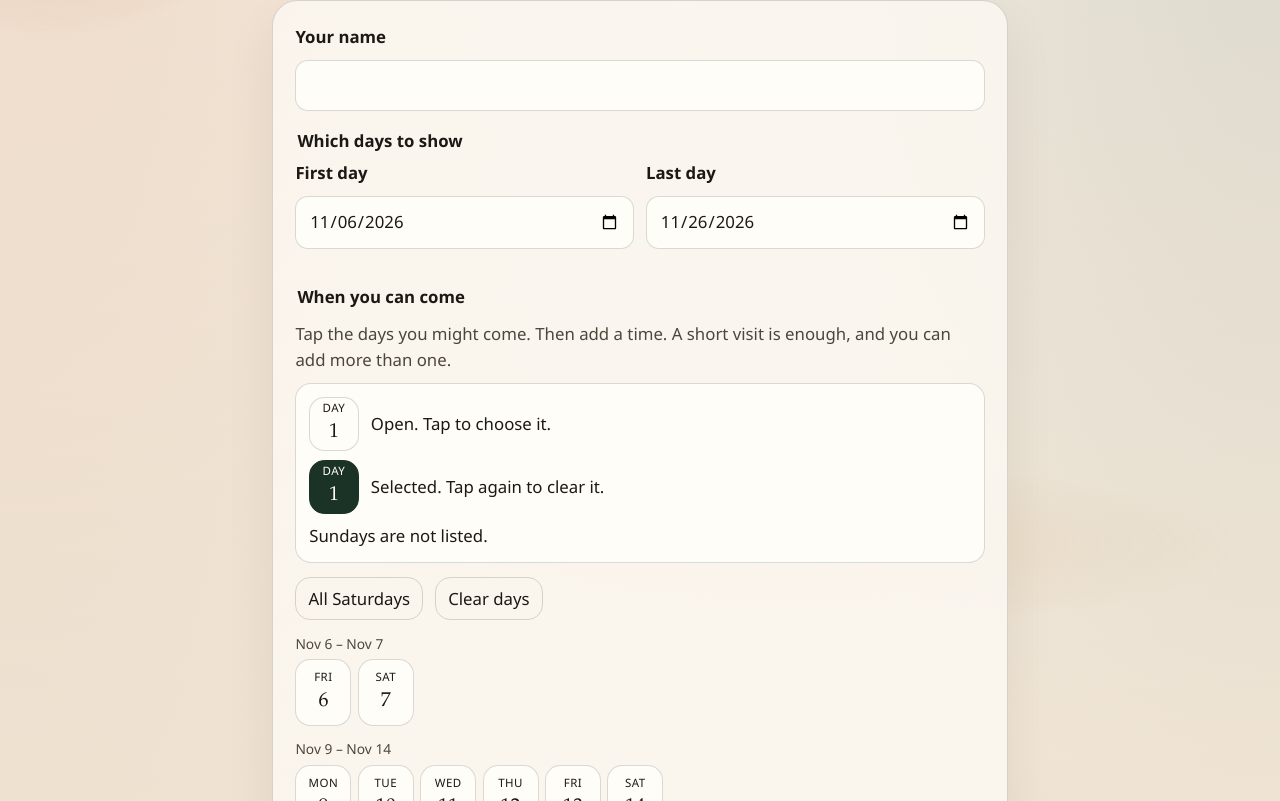
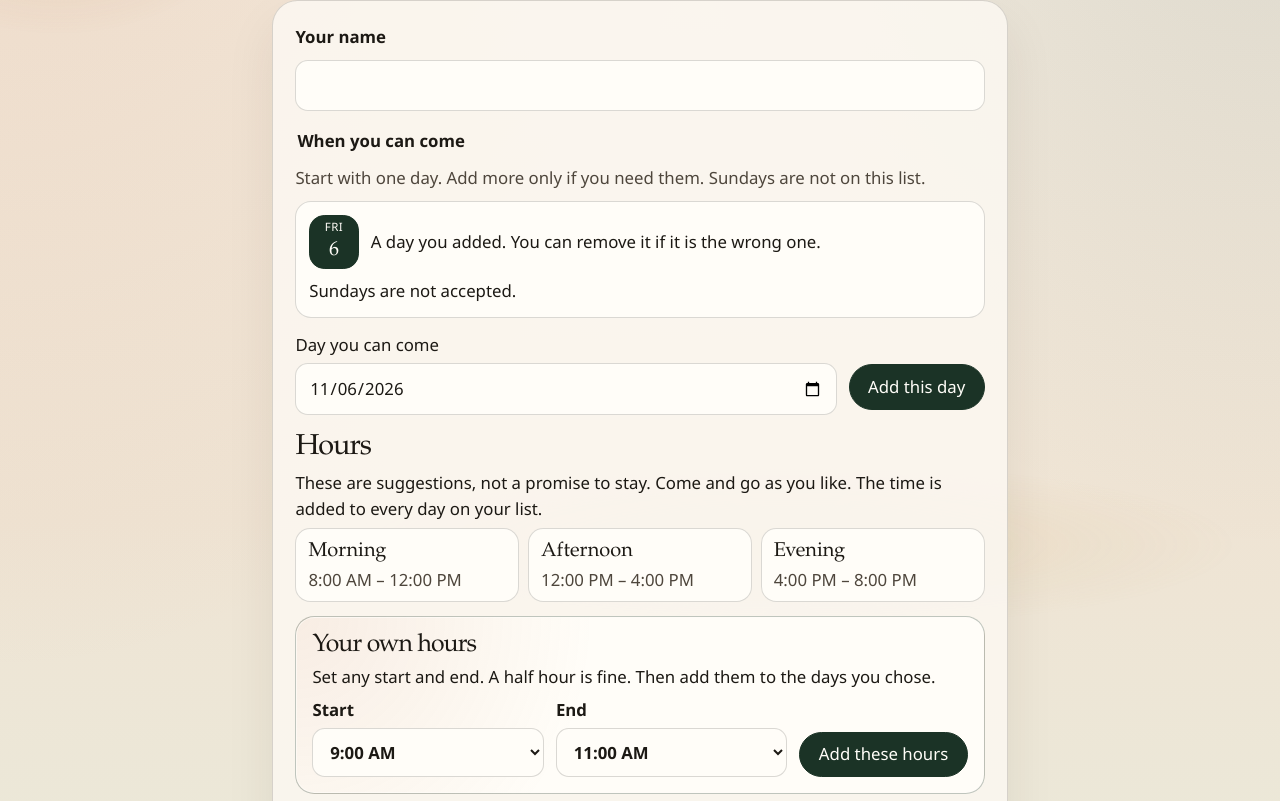
Before and after one commit to matiyasmetek18-sketch/project_grace, a React (Vite) app: page / in a window 1280 px wide. Shown: the part 259-1060 px from the top of the page. Built offline with nearby package versions, Linux system fonts and the light colour scheme.

Commit message:
Let people add days one at a time.
The availability page asks for one day, then another, and refuses a blank day, a Sunday, or a day already on the list.

Co-authored-by: matiyasmetek18-sketch <matiyasmetek18-sketch@users.noreply.github.com>

```diff
--- a/src/lib/time.ts
+++ b/src/lib/time.ts
@@ -48,6 +48,14 @@ export function formatISODate(date: Date): string {
 export function isISODate(value: string): boolean {
   if (!/^\d{4}-\d{2}-\d{2}$/.test(value)) return false;
   return formatISODate(parseISODate(value)) === value;
+}
+
+/** Why a single chosen day cannot be added, or null when it can. */
+export function dayChoiceMessage(date: string, existing: string[]): string | null {
+  if (!isISODate(date)) return "Choose a day.";
+  if (parseISODate(date).getDay() === 0) return "Sundays are not on this list. Choose another day.";
+  if (existing.includes(date)) return "That day is already on your list.";
+  return null;
 }
 
 /** Null when the last day is the first day or later. */
--- a/src/pages/AvailabilityPage.tsx
+++ b/src/pages/AvailabilityPage.tsx
@@ -3,20 +3,16 @@ import type { TimeRange } from "../types";
 import { loadEntries, saveEntries, type AvailabilityEntry } from "../lib/availabilityStore";
 import { uid } from "../lib/id";
 import {
-  dayOrderMessage,
-  eachGatheringDate,
+  dayChoiceMessage,
   formatDayNum,
   formatFullDate,
-  formatMonthDay,
+  formatISODate,
   formatRange,
   formatTime,
   formatWeekdayShort,
-  groupWeeks,
   halfHours,
-  isISODate,
   mergeRanges,
   minutes,
-  weekdayIndex,
 } from "../lib/time";
 import { useDocumentTitle } from "../useDocumentTitle";
 
@@ -29,31 +25,30 @@ const PRESETS = [
   { id: "evening", label: "Evening", start: "16:00", end: "20:00" },
 ];
 
-function initialWindow(): { start: string; end: string } {
-  const today = new Date();
-  const start = new Date(today.getFullYear(), today.getMonth(), today.getDate());
-  if (start.getDay() === 0) start.setDate(start.getDate() + 1);
-  const end = new Date(start);
-  end.setDate(end.getDate() + 20);
-  if (end.getDay() === 0) end.setDate(end.getDate() - 1);
-  const toIso = (date: Date) =>
-    `${date.getFullYear()}-${String(date.getMonth() + 1).padStart(2, "0")}-${String(date.getDate()).padStart(2, "0")}`;
-  return { start: toIso(start), end: toIso(end) };
+function nextOpenDay(today = new Date()): string {
+  const date = new Date(today.getFullYear(), today.getMonth(), today.getDate());
+  if (date.getDay() === 0) date.setDate(date.getDate() + 1);
+  return formatISODate(date);
+}
+
+function copyHoursOnto(date: string, ranges: TimeRange[]): TimeRange[] {
+  const pairs = new Map<string, { start: string; end: string }>();
+  for (const range of ranges) pairs.set(`${range.start}-${range.end}`, { start: range.start, end: range.end });
+  const added = [...pairs.values()].map((pair) => ({ date, ...pair }));
+  return mergeRanges([...ranges, ...added]);
 }
 
 export function AvailabilityPage() {
   useDocumentTitle("Grace — when you can come");
-  const window0 = useMemo(() => initialWindow(), []);
+  const suggested = useMemo(() => nextOpenDay(), []);
   const [entries, setEntries] = useState<AvailabilityEntry[]>(() => loadEntries());
   const [saveError, setSaveError] = useState(false);
   const [name, setName] = useState("");
   const [note, setNote] = useState("");
-  const [first, setFirst] = useState(window0.start);
-  const [last, setLast] = useState(window0.end);
-  const [firstDraft, setFirstDraft] = useState(window0.start);
-  const [lastDraft, setLastDraft] = useState(window0.end);
-  const [orderError, setOrderError] = useState<string | null>(null);
-  const [selected, setSelected] = useState<Set<string>>(() => new Set());
+  const [days, setDays] = useState<string[]>([]);
+  const [dayDraft, setDayDraft] = useState(suggested);
+  const [extraDraft, setExtraDraft] = useState("");
+  const [dayError, setDayError] = useState("");
   const [ranges, setRanges] = useState<TimeRange[]>([]);
   const [customStart, setCustomStart] = useState("09:00");
   const [customEnd, setCustomEnd] = useState("11:00");
@@ -62,98 +57,61 @@ export function AvailabilityPage() {
   const [thanks, setThanks] = useState("");
   const errorRef = useRef<HTMLParagraphElement>(null);
 
-  const dates = useMemo(() => eachGatheringDate(first, last), [first, last]);
-  const weeks = useMemo(() => groupWeeks(dates), [dates]);
   const startOptions = useMemo(() => halfHours(DAY_START, "20:30"), []);
   const endOptions = useMemo(() => halfHours("07:30", DAY_END), []);
   const timeError = minutes(customEnd) <= minutes(customStart);
+  const orderedDays = [...days].sort();
 
-  function applyFirst(value: string) {
-    setFirstDraft(value);
-    const message = dayOrderMessage(value, lastDraft);
-    if (message && isISODate(value) && isISODate(lastDraft) && value > lastDraft) {
-      setOrderError(message);
+  function addDay(value: string) {
+    const message = dayChoiceMessage(value, days);
+    if (message) {
+      setDayError(message);
       return;
     }
-    if (!isISODate(value)) {
-      setOrderError("Choose a real first day.");
-      return;
-    }
-    setOrderError(null);
-    setFirst(value);
-    setSelected(new Set());
+    setDays((current) => [...current, value]);
+    setRanges((current) => copyHoursOnto(value, current));
+    setDayError("");
+    setHint("");
+    setFormError("");
+    setExtraDraft("");
   }
 
-  function applyLast(value: string) {
-    setLastDraft(value);
-    const message = dayOrderMessage(firstDraft, value);
-    if (message) {
-      setOrderError(message);
-      return;
-    }
-    setOrderError(null);
-    setLast(value);
-    setSelected(new Set());
-  }
-
-  function toggleDay(date: string) {
-    setHint("");
-    setSelected((current) => {
-      const next = new Set(current);
-      if (next.has(date)) next.delete(date);
-      else next.add(date);
-      return next;
-    });
-  }
-
-  function toggleSaturdays() {
-    const saturdays = dates.filter((date) => weekdayIndex(date) === 6);
-    setSelected((current) => {
-      const next = new Set(current);
-      const allOn = saturdays.length > 0 && saturdays.every((date) => next.has(date));
-      for (const date of saturdays) {
-        if (allOn) next.delete(date);
-        else next.add(date);
-      }
-      return next;
-    });
+  function removeDay(date: string) {
+    setDays((current) => current.filter((item) => item !== date));
+    setRanges((current) => current.filter((range) => range.date !== date));
+    setDayError("");
   }
 
   function addHours(start: string, end: string) {
-    if (selected.size === 0) {
-      setHint("Choose at least one day first.");
+    if (days.length === 0) {
+      setHint("Add a day you can come first.");
       return;
     }
     if (minutes(end) <= minutes(start)) {
       setHint("The end needs to be later than the start.");
       return;
     }
-    const added = [...selected].map((date) => ({ date, start, end }));
+    const added = days.map((date) => ({ date, start, end }));
     setRanges((current) => mergeRanges([...current, ...added]));
-    setSelected(new Set());
     setHint("");
     setFormError("");
   }
 
   function submit(event: FormEvent<HTMLFormElement>) {
     event.preventDefault();
-    if (orderError) {
-      setFormError(orderError);
-      errorRef.current?.focus();
-      return;
-    }
     if (!name.trim()) {
       setFormError("Add your name so people know who can come.");
       errorRef.current?.focus();
       return;
     }
-    if (selected.size > 0) {
-      setFormError("Those highlighted days are not added yet. Choose a time, or clear the days.");
+    if (days.length === 0) {
+      setFormError("Add the day you can come.");
       errorRef.current?.focus();
       return;
     }
-    if (ranges.length === 0) {
-      setFormError("Add at least one day and a time. It can be as short as you like.");
+    const missing = days.filter((date) => !ranges.some((range) => range.date === date));
+    if (missing.length > 0) {
+      setFormError("Add a time for each day. It can be as short as you like.");
       errorRef.current?.focus();
       return;
     }
@@ -161,7 +119,7 @@ export function AvailabilityPage() {
       id: uid("person"),
       name: name.trim().slice(0, 60),
       note: note.trim().slice(0, 240),
-      ranges,
+      ranges: mergeRanges(ranges),
       createdAt: new Date().toISOString(),
     };
     const next = [entry, ...entries];
@@ -170,7 +128,10 @@ export function AvailabilityPage() {
     setThanks(entry.name);
     setName("");
     setNote("");
+    setDays([]);
     setRanges([]);
+    setDayDraft(suggested);
+    setExtraDraft("");
     setFormError("");
   }
 
@@ -215,102 +176,94 @@ export function AvailabilityPage() {
         </div>
 
         <fieldset className="field">
-          <legend>Which days to show</legend>
-          <div className="split">
-            <div className="field">
-              <label htmlFor="first-day">First day</label>
-              <input
-                id="first-day"
-                type="date"
-                value={firstDraft}
-                max={isISODate(last) ? last : undefined}
-                aria-invalid={Boolean(orderError)}
-                aria-describedby={orderError ? "day-order-error" : undefined}
-                onChange={(change) => applyFirst(change.target.value)}
-              />
-            </div>
-            <div className="field">
-              <label htmlFor="last-day">Last day</label>
-              <input
-                id="last-day"
-                type="date"
-                value={lastDraft}
-                min={isISODate(first) ? first : undefined}
-                aria-invalid={Boolean(orderError)}
-                aria-describedby={orderError ? "day-order-error" : undefined}
-                onChange={(change) => applyLast(change.target.value)}
-              />
-            </div>
-          </div>
-          {orderError && (
-            <p id="day-order-error" className="field-error" role="alert">
-              {orderError}
-            </p>
-          )}
-        </fieldset>
-
-        <fieldset className="field" id="day-picker">
           <legend>When you can come</legend>
           <p className="field-help" id="day-help">
-            Tap the days you might come. Then add a time. A short visit is enough, and you can add more than one.
+            Start with one day. Add more only if you need them. Sundays are not on this list.
           </p>
-          <ul className="calendar-legend" aria-label="Calendar key">
+          <ul className="calendar-legend" aria-label="Day key">
             <li>
-              <span className="day day-key" aria-hidden="true">
-                <span className="day-wd">Day</span>
-                <span className="day-num">1</span>
+              <span className="day day-key is-on" aria-hidden="true">
+                <span className="day-wd">{formatWeekdayShort(suggested)}</span>
+                <span className="day-num">{formatDayNum(suggested)}</span>
               </span>
-              <span>Open. Tap to choose it.</span>
+              <span>A day you added. You can remove it if it is the wrong one.</span>
             </li>
             <li>
-              <span className="day day-key is-on" aria-hidden="true">
-                <span className="day-wd">Day</span>
-                <span className="day-num">1</span>
-              </span>
-              <span>Selected. Tap again to clear it.</span>
-            </li>
-            <li>
-              <span className="legend-note">Sundays are not listed.</span>
+              <span className="legend-note">Sundays are not accepted.</span>
             </li>
           </ul>
-          <div className="day-shortcuts">
-            <button type="button" onClick={toggleSaturdays}>
-              All Saturdays
-            </button>
-            <button type="button" onClick={() => setSelected(new Set())}>
-              Clear days
-            </button>
-          </div>
-          {dates.length === 0 ? (
-            <p>No open days in this stretch. Move the last day later than the first.</p>
+
+          {orderedDays.length > 0 && (
+            <ul className="chosen-days">
+              {orderedDays.map((date, index) => (
+                <li key={date}>
+                  <span className="day day-key is-on" aria-hidden="true">
+                    <span className="day-wd">{formatWeekdayShort(date)}</span>
+                    <span className="day-num">{formatDayNum(date)}</span>
+                  </span>
+                  <span>
+                    <span className="chosen-label">{index === 0 ? "Day you can come" : "Another day"}</span>
+                    <span className="chosen-date">{formatFullDate(date)}</span>
+                  </span>
+                  <button type="button" className="text-btn" onClick={() => removeDay(date)}>
+                    Remove
+                    <span className="sr-only"> {formatFullDate(date)}</span>
+                  </button>
+                </li>
+              ))}
+            </ul>
+          )}
+
+          {days.length === 0 ? (
+            <div className="day-add">
+              <label htmlFor="day-one">Day you can come</label>
+              <div className="day-add-row">
+                <input
+                  id="day-one"
+                  type="date"
+                  value={dayDraft}
+                  aria-describedby="day-help"
+                  aria-invalid={Boolean(dayError)}
+                  onChange={(change) => {
+                    setDayDraft(change.target.value);
+                    setDayError("");
+                  }}
+                />
+                <button type="button" className="btn" onClick={() => addDay(dayDraft)}>
+                  Add this day
+                </button>
+              </div>
+            </div>
           ) : (
-            weeks.map((week) => (
-              <div key={week[0]} className="week">
-                <p className="week-label">
-                  {formatMonthDay(week[0])}
-                  {week.length > 1 ? ` – ${formatMonthDay(week[week.length - 1])}` : ""}
-                </p>
-                <div className="days" role="group" aria-describedby="day-help">
-                  {week.map((date) => (
-                    <button
-                      key={date}
-                      type="button"
-                      className="day"
-                      aria-pressed={selected.has(date)}
-                      onClick={() => toggleDay(date)}
-                    >
-                      <span className="day-wd">{formatWeekdayShort(date)}</span>
-                      <span className="day-num">{formatDayNum(date)}</span>
-                    </button>
-                  ))}
-                </div>
+            <div className="day-add">
+              <label htmlFor="day-another">Choose another day</label>
+              <div className="day-add-row">
+                <input
+                  id="day-another"
+                  type="date"
+                  value={extraDraft}
+                  aria-describedby="day-help"
+                  aria-invalid={Boolean(dayError)}
+                  onChange={(change) => {
+                    setExtraDraft(change.target.value);
+                    setDayError("");
+                  }}
+                />
+                <button type="button" className="btn" onClick={() => addDay(extraDraft)}>
+                  Add this day
+                </button>
               </div>
-            ))
+            </div>
+          )}
+          {dayError && (
+            <p className="field-error" role="alert">
+              {dayError}
+            </p>
           )}
 
           <div className="hours-board">
             <h2>Hours</h2>
-            <p>These are suggestions, not a promise to stay. Come and go as you like.</p>
+            <p>These are suggestions, not a promise to stay. Come and go as you like. The time is added to every day on your list.</p>
             <div className="presets">
               {PRESETS.map((preset) => (
                 <button key={preset.id} type="button" className="preset" onClick={() => addHours(preset.start, preset.end)}>
@@ -324,7 +277,7 @@ export function AvailabilityPage() {
 
             <div className="own-hours">
               <h3>Your own hours</h3>
-              <p>Set any start and end. A half hour is fine. Then add them to the days you tapped.</p>
+              <p>Set any start and end. A half hour is fine. Then add them to the days you chose.</p>
               <div className="custom-grid">
                 <label>
                   Start
@@ -403,7 +356,11 @@ export function AvailabilityPage() {
           <button type="submit" className="btn btn-primary">
             Share when I can come
           </button>
-          <p>{ranges.length === 0 ? "No times added yet." : `${ranges.length} time ${ranges.length === 1 ? "block" : "blocks"} ready`}</p>
+          <p>
+            {days.length === 0
+              ? "No day added yet."
+              : `${days.length} ${days.length === 1 ? "day" : "days"} · ${ranges.length} time ${ranges.length === 1 ? "block" : "blocks"}`}
+          </p>
         </div>
       </form>
 
@@ -419,7 +376,9 @@ export function AvailabilityPage() {
                 {entry.note && <p>{entry.note}</p>}
                 <ul>
                   {entry.ranges.map((range) => (
-                    <li key={`${entry.id}-${range.date}-${range.start}`}>{formatFullDate(range.date)} · {formatTime(range.start)} – {formatTime(range.end)}</li>
+                    <li key={`${entry.id}-${range.date}-${range.start}`}>
+                      {formatFullDate(range.date)} · {formatTime(range.start)} – {formatTime(range.end)}
+                    </li>
                   ))}
                 </ul>
                 <button
--- a/src/styles.css
+++ b/src/styles.css
@@ -1688,6 +1688,45 @@ input[type="radio"] {
   width: 3.1rem;
   min-height: 3.4rem;
   pointer-events: none;
+  flex: none;
+}
+
+.chosen-days {
+  list-style: none;
+  margin: 0 0 1rem;
+  padding: 0;
+  display: grid;
+  gap: 0.55rem;
+}
+
+.chosen-days li,
+.day-add-row {
+  display: flex;
+  align-items: center;
+  gap: 0.75rem;
+}
+
+.chosen-label {
+  display: block;
+  font-size: 0.78rem;
+  font-weight: 650;
+  letter-spacing: 0.06em;
+  text-transform: uppercase;
+  color: var(--russet);
+}
+
+.chosen-date {
+  display: block;
+  font-family: var(--serif);
+  font-size: 1.15rem;
+}
+
+.day-add-row input {
+  flex: 1;
+}
+
+.day-add {
+  margin-bottom: 0.4rem;
 }
 
 .hours-board {
@@ -1736,8 +1775,15 @@ input[type="radio"] {
     grid-template-columns: 1fr;
   }
 
-  .collector .join-submit .btn {
+  .collector .join-submit .btn,
+  .day-add-row .btn {
     width: 100%;
+  }
+
+  .day-add-row,
+  .chosen-days li {
+    align-items: stretch;
+    flex-wrap: wrap;
   }
 }
 
```
Also changed, not shown: 2 other files (tests, documents, lock files or other folders).
